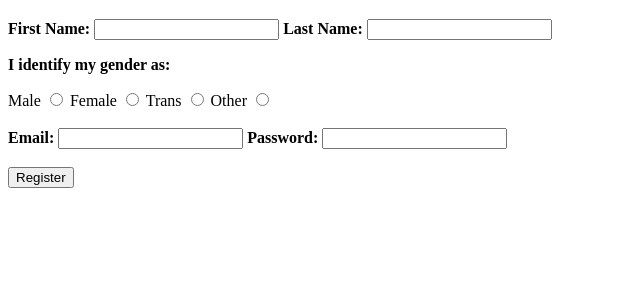
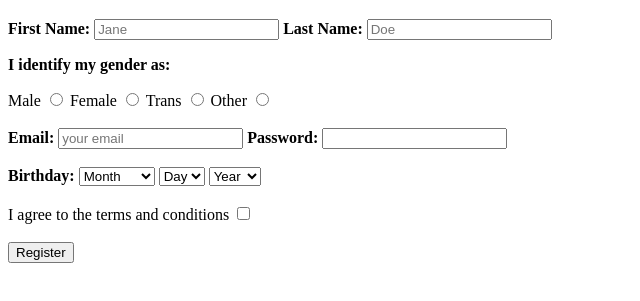
Before and after one commit to kedarjoyner/form-validation-practice, a plain HTML site: page index.html in a window 1280 px wide. Shown: the part 61-362 px from the top of the page, without its empty margins (0-640 px from the left). Drawn offline with Linux system fonts and the light colour scheme.

Commit message:
mm, dd, yyyy, selectors working

```diff
--- a/index.html
+++ b/index.html
@@ -1,9 +1,11 @@
 <!DOCTYPE html>
 <html lang="en">
+
 <head>
   <meta charset="UTF-8">
   <title>Registration | Form Practice</title>
 </head>
+
 <body>
   <h1>Register</h1>
   <form>
@@ -11,12 +13,12 @@
     <label for="firstName">
       <strong>First Name:</strong>
     </label>
-    <input name="firstName" id="firstName" required/>
+    <input name="firstName" id="firstName" type="text" placeholder="Jane" required/>
 
     <label for="lastName">
       <strong>Last Name:</strong>
     </label>
-    <input name="lastName" id="lastName" required/>
+    <input name="lastName" id="lastName" type="text" placeholder="Doe" required/>
     <!-- End Name -->
 
     <!-- Gender -->
@@ -42,14 +44,54 @@
       <label for="email">
         <strong>Email:</strong>
       </label>
-      <input name="email" id="email" type="email" required/>
+      <input name="email" id="email" type="email" placeholder="your email" required/>
 
       <label for="password">
         <strong>Password:</strong>
       </label>
-      <input name="password" id="password" type="password" pattern=".{5,10}" title="Password must be between 5 and 10 characters" required />
+      <input name="password" id="password" type="password" pattern=".{5,10}" required title="Password must be between 5 and 10 characters" required />
     </div>
     <!-- End Email and Password -->
+    <br />
+
+    <!-- Birthday -->
+    <label for="birthday">
+      <strong>Birthday:</strong>
+    </label>
+    <select name="month" id="birthday">
+      <option>Month</option>
+      <option>January</option>
+      <option>February</option>
+      <option>March</option>
+      <option>April</option>
+      <option>May</option>
+    </select>
+    <select name="day" id="birthday">
+      <option>Day</option>
+      <option>1</option>
+      <option>2</option>
+      <option>3</option>
+      <option>4</option>
+      <option>5</option>
+    </select>
+    <select name="year" id="birthday">
+      <option>Year</option>
+      <option>1987</option>
+      <option>1988</option>
+      <option>1989</option>
+      <option>1990</option>
+      <option>1991</option>
+    </select>
+    <!-- End Birthday -->
+    <br />
+
+    <!-- Terms and Conditions -->
+    <br />
+    <label for="agreed">I agree to the terms and conditions</label>
+    <input id="agreed" name="agreed" type="checkbox" required />
+
+    <!-- End Terms and Conditions -->
+    <br />
     <br />
     <button>Register</button>
   </form>
```
Lines whose indentation alone changed are shown as unchanged.
